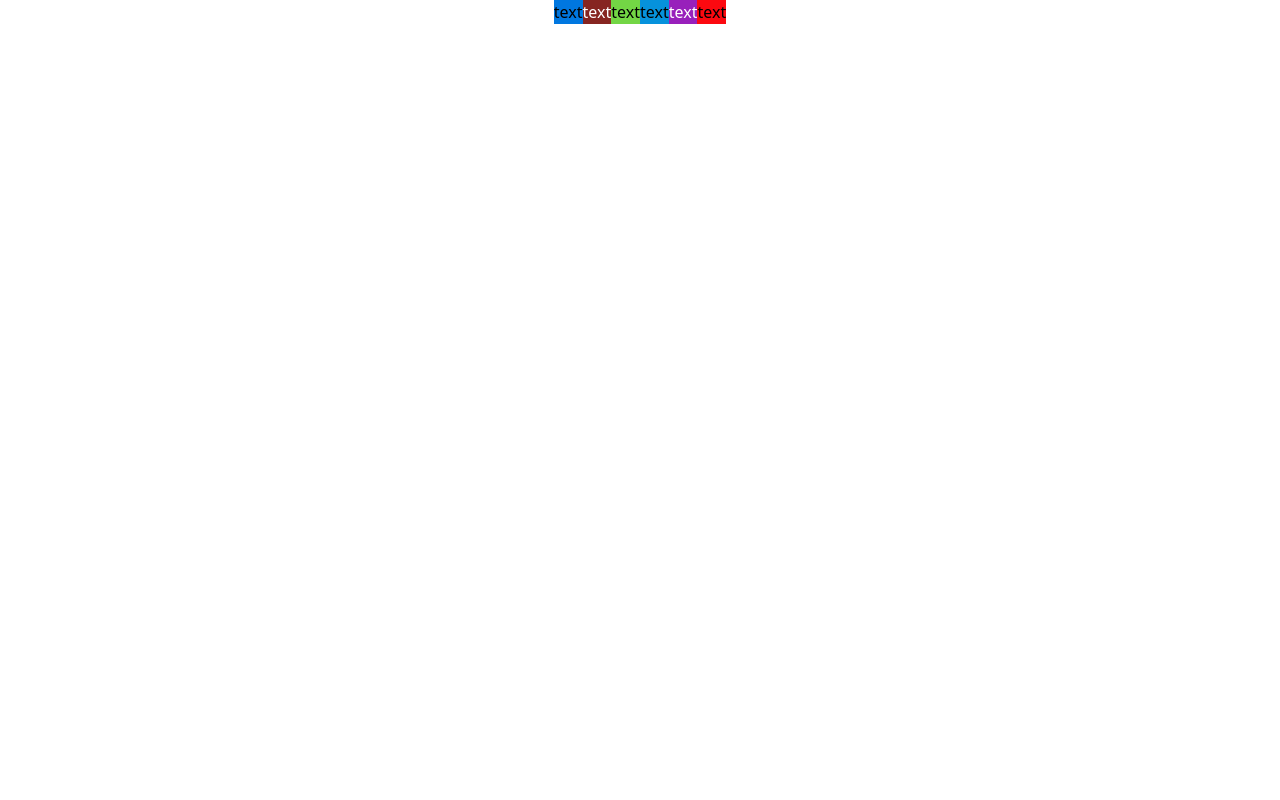
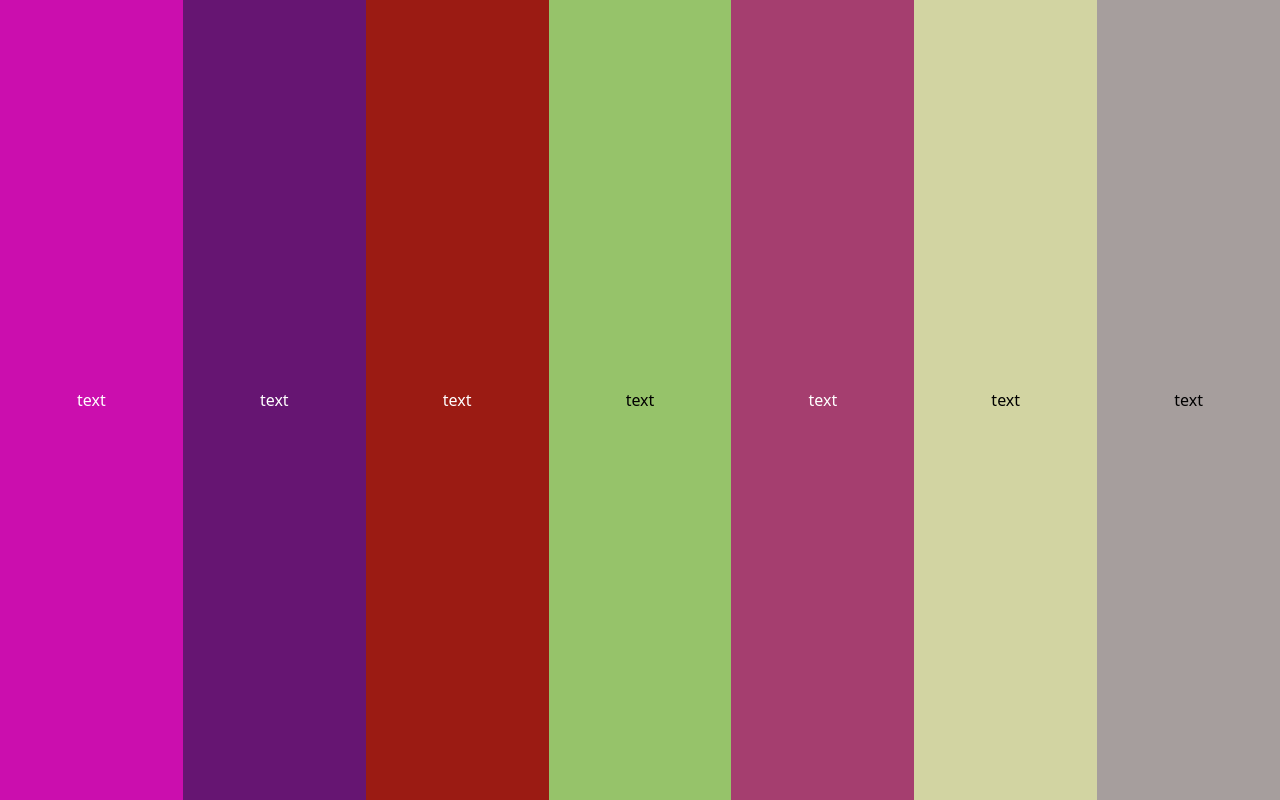
Before and after one commit to adamwhitlock1/scratch, a website with bundled scripts: page index.html in a window 1280 px wide. Built offline with nearby package versions, Linux system fonts and the light colour scheme.

Commit message:
added interval for color rotation, expanded layout

```diff
--- a/index.html
+++ b/index.html
@@ -12,23 +12,95 @@
   </head>
 
   <body>
-    <div class="flex items-center justify-center">
-      <div class="flex items-center justify-center color-block">
+    <div class="w-full flex items-center justify-between">
+      <div
+        class="
+          flex flex-grow
+          h-screen
+          items-center
+          justify-center
+          color-block
+          text-center
+        "
+      >
         <p class="color-text">text</p>
       </div>
-      <div class="flex items-center justify-center color-block">
+
+      <div
+        class="
+          flex flex-grow
+          h-screen
+          items-center
+          justify-center
+          color-block
+          text-center
+        "
+      >
         <p class="color-text">text</p>
       </div>
-      <div class="flex items-center justify-center color-block">
+
+      <div
+        class="
+          flex flex-grow
+          h-screen
+          items-center
+          justify-center
+          color-block
+          text-center
+        "
+      >
         <p class="color-text">text</p>
       </div>
-      <div class="flex items-center justify-center color-block">
+
+      <div
+        class="
+          flex flex-grow
+          h-screen
+          items-center
+          justify-center
+          color-block
+          text-center
+        "
+      >
         <p class="color-text">text</p>
       </div>
-      <div class="flex items-center justify-center color-block">
+
+      <div
+        class="
+          flex flex-grow
+          h-screen
+          items-center
+          justify-center
+          color-block
+          text-center
+        "
+      >
         <p class="color-text">text</p>
       </div>
-      <div class="flex items-center justify-center color-block">
+
+      <div
+        class="
+          flex flex-grow
+          h-screen
+          items-center
+          justify-center
+          color-block
+          text-center
+        "
+      >
+        <p class="color-text">text</p>
+      </div>
+
+      <div
+        class="
+          flex flex-grow
+          h-screen
+          items-center
+          justify-center
+          color-block
+          text-center
+        "
+      >
         <p class="color-text">text</p>
       </div>
     </div>
--- a/index.js
+++ b/index.js
@@ -1,22 +1,22 @@
-import chroma from "chroma-js";
+import chroma from 'chroma-js';
 const randColor = chroma.random().hex();
 console.log(randColor);
 
-const colors = ["#ACADBC", "#9B9ECE", "#6665DD", "#473BF0", "#000500"];
+const colors = ['#ACADBC', '#9B9ECE', '#6665DD', '#473BF0', '#000500'];
 
 const textColors = colors.map((color) => {
-  if (chroma.contrast(color, "#FFFFFF") > 4.5) return "#FFFFFF";
-  if (chroma.contrast(color, "#000000") > 4.5) return "#000000";
+  if (chroma.contrast(color, '#FFFFFF') > 4.5) return '#FFFFFF';
+  if (chroma.contrast(color, '#000000') > 4.5) return '#000000';
 });
 
 console.log(textColors);
 
-const colorBlocks = Array.from(document.querySelectorAll(".color-block"));
-const colorTexts = Array.from(document.querySelectorAll(".color-text"));
+const colorBlocks = Array.from(document.querySelectorAll('.color-block'));
+const colorTexts = Array.from(document.querySelectorAll('.color-text'));
 
 function getContrast(color) {
-  if (chroma.contrast(color, "#FFFFFF") > 4.5) return "#FFFFFF";
-  if (chroma.contrast(color, "#000000") > 4.5) return "#000000";
+  if (chroma.contrast(color, '#FFFFFF') > 4.5) return '#FFFFFF';
+  if (chroma.contrast(color, '#000000') > 4.5) return '#000000';
 }
 
 function genColor() {
@@ -27,4 +27,4 @@ function genColor() {
   });
 }
 
-genColor();
+setInterval(genColor, 1500);
--- a/package.json
+++ b/package.json
@@ -13,10 +13,6 @@
   "repository": "https://github.com/adamwhitlock1/scratch.git",
   "dependencies": {
     "chroma-js": "^2.1.0",
-    "gulp": "^4.0.2",
-    "gulp-cli": "^2.2.0",
-    "gulp-sass": "^4.0.2",
-    "jest": "^26.1.0",
-    "node-sass": "^4.13.1"
+    "jest": "^26.1.0"
   }
 }
```
Also changed, not shown: 1 other file.
